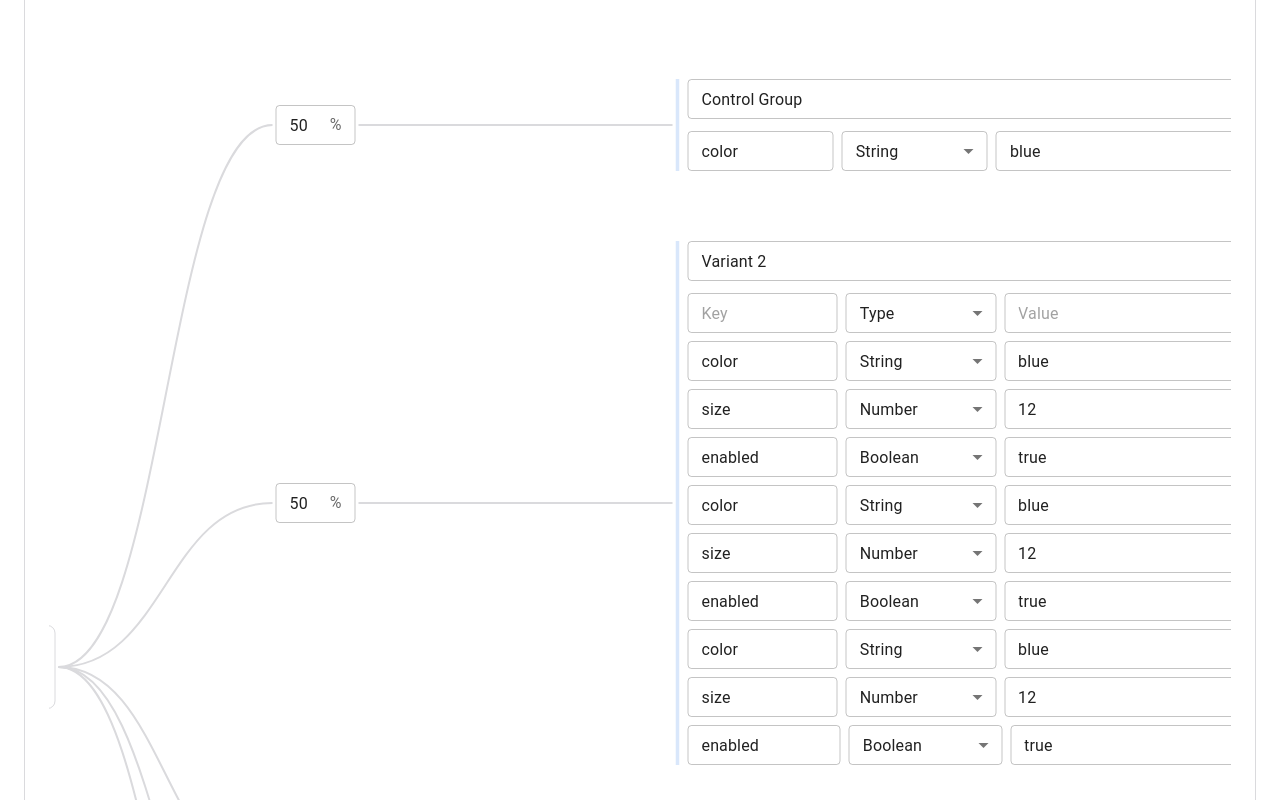
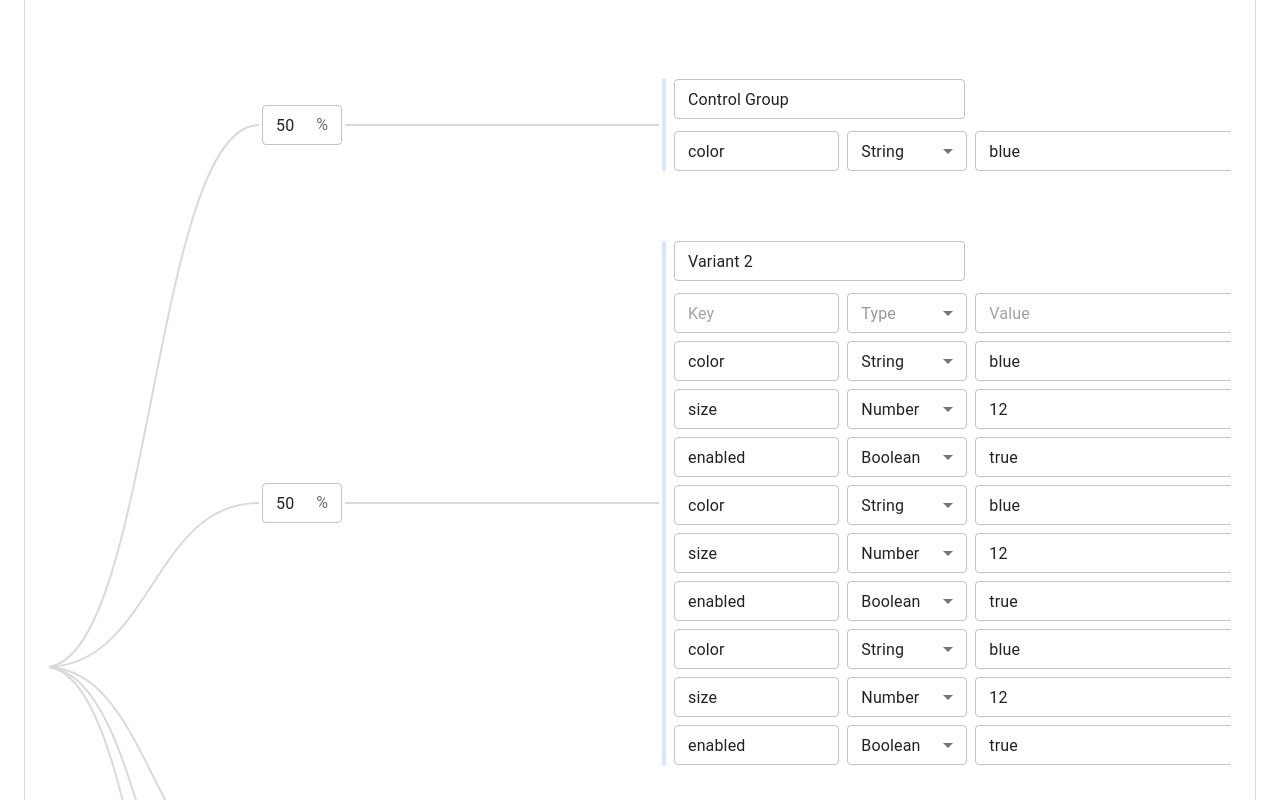
Before and after one commit to dream-horizon-org/ascend-panel, a React (Vite) app: page /create-experiment in a window 1280 px wide. Shown: the part 640-1440 px from the top of the page. Built offline with nearby package versions, Linux system fonts and the light colour scheme.

Commit message:
fix: alignment

```diff
--- a/src/pages/CreateExperiment/components/VariantsFlow.tsx
+++ b/src/pages/CreateExperiment/components/VariantsFlow.tsx
@@ -72,11 +72,10 @@ const VariantNode = ({ data }: any) => {
     >
       <Handle type="target" position={Position.Left} style={{ opacity: 0 }} />
       <TextField
-        fullWidth
         size="small"
         value={data.name}
         onChange={(e) => data.onNameChange?.(e.target.value)}
-        sx={{ mb: 1.5, '& .MuiOutlinedInput-root': { borderRadius: '0.25rem' } }}
+        sx={{ mb: 1.5, '& .MuiOutlinedInput-root': { borderRadius: '0.25rem' }, width: '40%' }}
       />
 
       {/* Multiple Key-Value Rows */}
@@ -93,9 +92,15 @@ const VariantNode = ({ data }: any) => {
             size="small"
             value={kv.type}
             onChange={(e) => data.onKeyValueChange?.(index, 'type', e.target.value)}
-            sx={{ flex: 1, borderRadius: '0.25rem' }}
+            displayEmpty
+            renderValue={(selected) => {
+              if (!selected || selected === 'type' || selected === '') {
+                return <Box sx={{ color: '#999999' }}>Type</Box>;
+              }
+              return selected.charAt(0).toUpperCase() + selected.slice(1);
+            }}
+            sx={{ width: '120px', borderRadius: '0.25rem' }}
           >
-            <MenuItem value="type">Type</MenuItem>
             <MenuItem value="string">String</MenuItem>
             <MenuItem value="number">Number</MenuItem>
             <MenuItem value="boolean">Boolean</MenuItem>
@@ -112,26 +117,26 @@ const VariantNode = ({ data }: any) => {
           {keyValues.length > 1 ? (
             <IconButton
               size="small"
-              sx={{ color: '#666666' }}
+              sx={{ color: '#666666', width: 40, height: 40, flexShrink: 0 }}
               onClick={() => data.onDeleteKeyValue?.(index)}
             >
               <DeleteIcon fontSize="small" />
             </IconButton>
           ) : (
-            <Box sx={{ width: 40 }} /> // Placeholder to maintain layout
+            <Box sx={{ width: 40, height: 40, flexShrink: 0 }} /> // Placeholder to maintain alignment
           )}
 
           {/* Only show add button for the last item */}
           {index === keyValues.length - 1 ? (
             <IconButton
               size="small"
-              sx={{ color: '#666666' }}
+              sx={{ color: '#666666', width: 40, height: 40, flexShrink: 0 }}
               onClick={() => data.onAddKeyValue?.(index)}
             >
               <AddIcon fontSize="small" />
             </IconButton>
           ) : (
-            <Box sx={{ width: 40 }} /> // Placeholder to maintain layout
+            <Box sx={{ width: 40, height: 40, flexShrink: 0 }} /> // Placeholder to maintain alignment
           )}
         </Box>
       ))}
```
